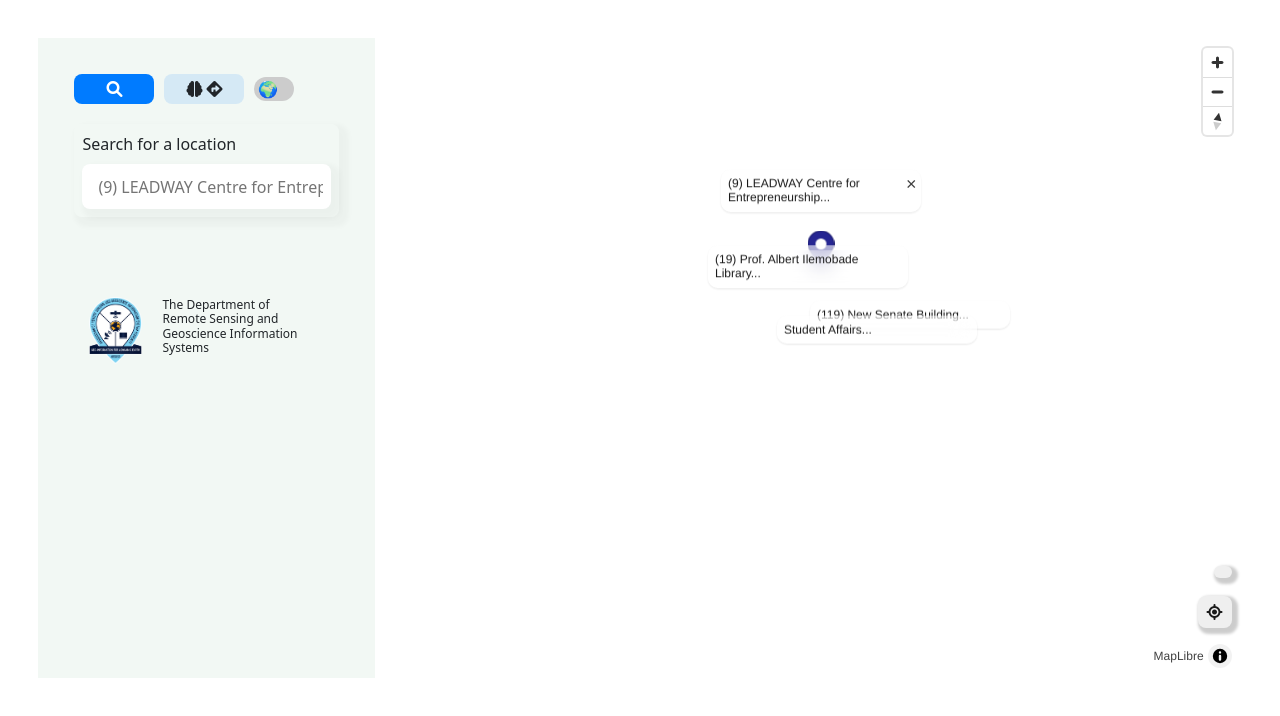
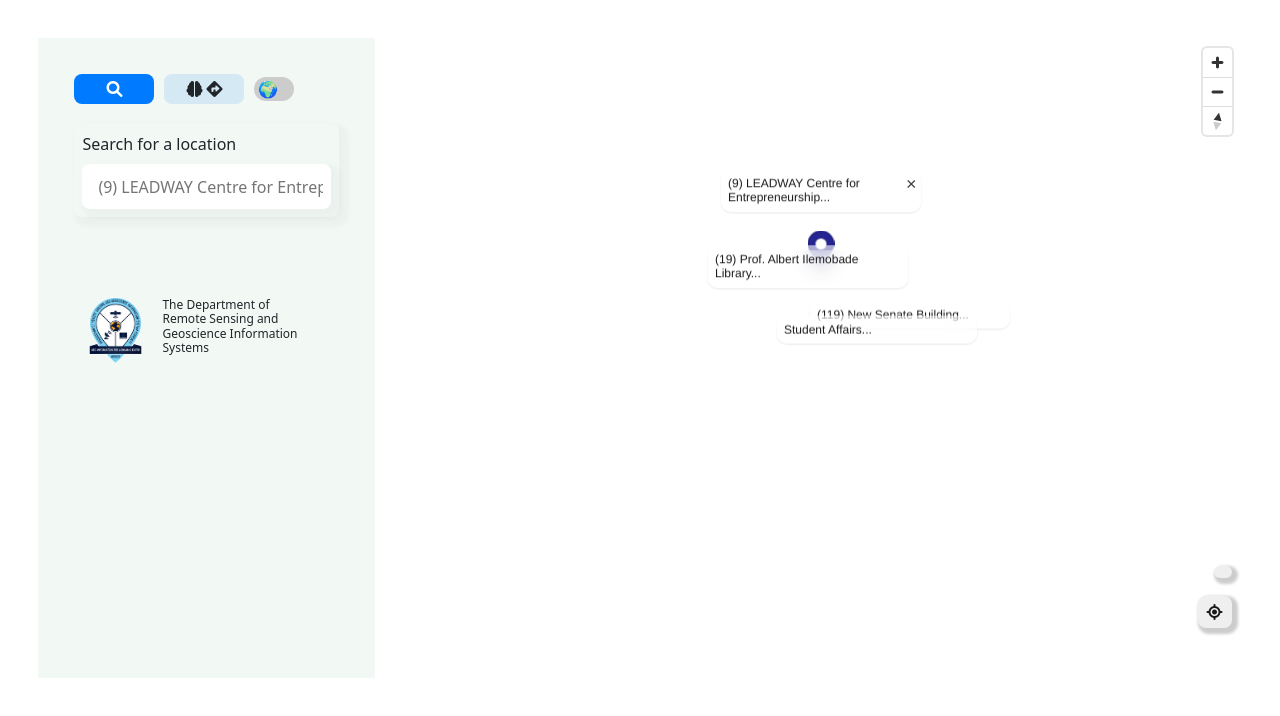
Before and after one commit to jydestudio/FUTA-campus-explorer, a website: page public/index.html in a window 1280 px wide. Drawn offline with nearby package versions, Linux system fonts and the light colour scheme; no server answers.

Commit message:
Update index.html

```diff
--- a/public/index.html
+++ b/public/index.html
@@ -116,7 +116,8 @@
         zoom: 14, // Closer zoom to see buildings
         pitch: 50, // Tilting the map for 3D effect
         bearing: -10, // Rotating the view slightly
-        antialias: true // Smooth rendering
+        antialias: true, // Smooth rendering
+        attributionControl: false,
     });
     map.addControl(new maplibregl.NavigationControl());
 
```
